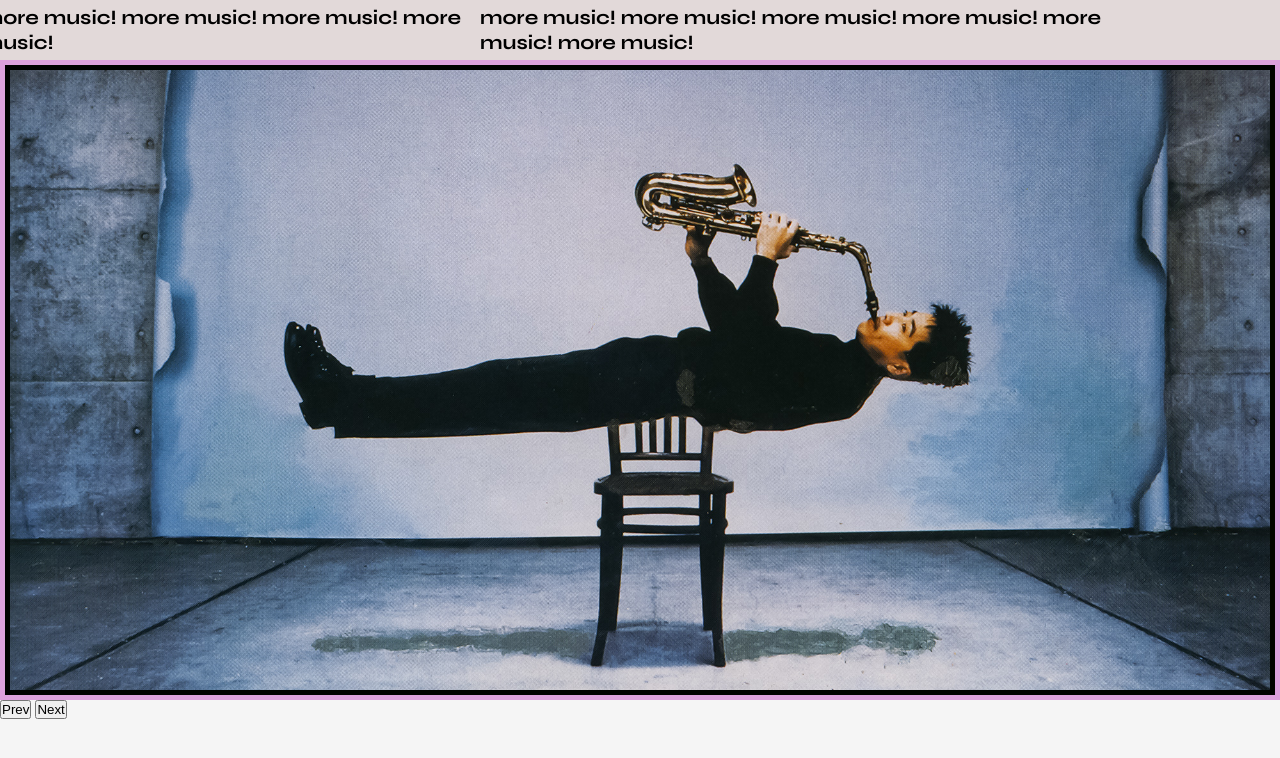
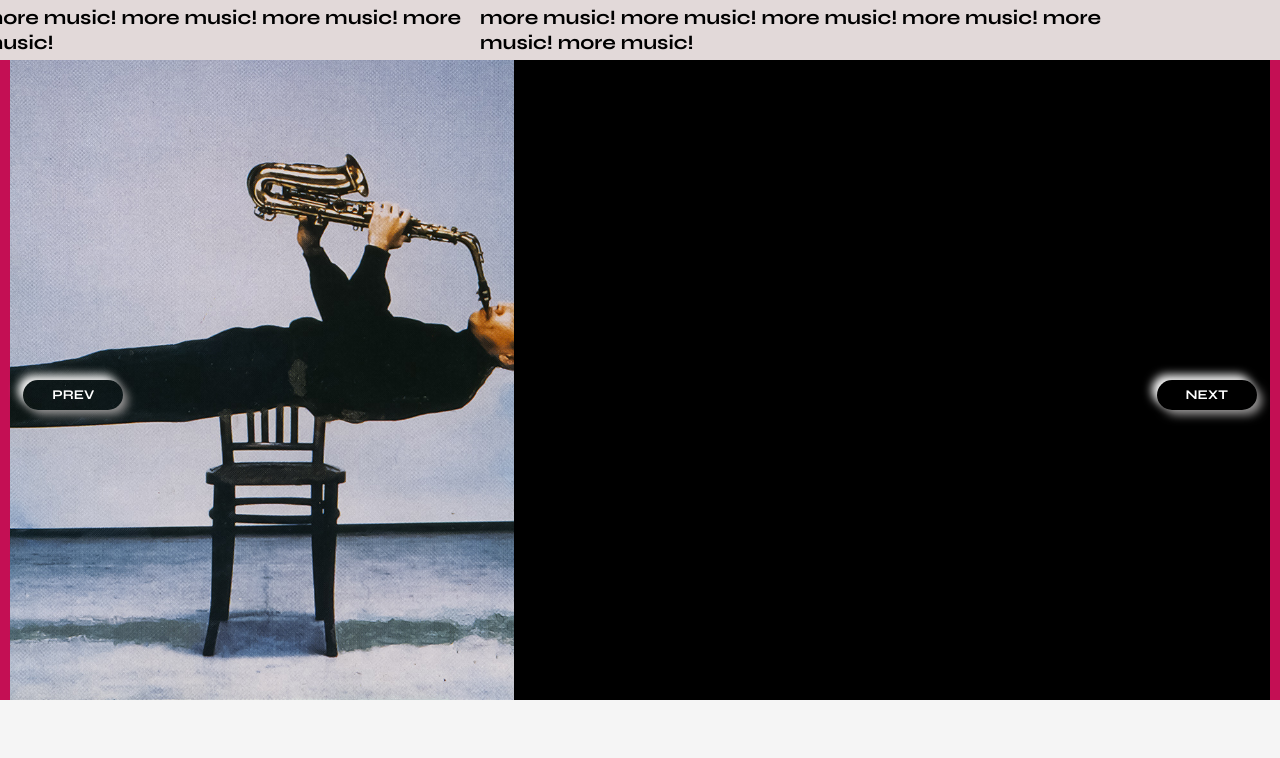
Before and after one commit to justkakai/Music-blog, a plain HTML site: page index.html in a window 1280 px wide. Drawn offline with Linux system fonts and the light colour scheme.

Commit message:
fix carousel width issues

```diff
--- a/index.html
+++ b/index.html
@@ -7,6 +7,7 @@
     <meta name="viewport" content="width=device-width, initial-scale=1.0">
     <title>Music Blog</title>
     <link rel="stylesheet" href="styles/style.css">
+    <script src="https://kit.fontawesome.com/0001ab6e26.js" crossorigin="anonymous"></script>
 </head>
 
 <body>
@@ -31,10 +32,9 @@
                 <img src="./images/shimizu.jpg" id="firstClone" alt="">
             </div>
         </div>
+        <button id="prevBtn">PREV</button>
+        <button id="nextBtn">NEXT</button>
     </header>
-
-    <button id="prevBtn">Prev</button>
-    <button id="nextBtn">Next</button>
 
     <script src="./src/index.js"></script>
 </body>
--- a/styles/style.scss
+++ b/styles/style.scss
@@ -18,7 +18,6 @@ body {
   display: flex;
   align-items: center;
   overflow: hidden;
-  //   position: absolute;
   background-color: rgb(226, 217, 217);
   width: 100vw;
   height: 60px;
@@ -30,50 +29,50 @@ body {
   }
 }
 
-/*
 header {
+  position: relative;
   width: 100%;
   height: 40rem;
-  border: 5px solid plum;
+  border-left: 10px solid rgb(196, 15, 84);
+  border-right: 10px solid rgb(196, 15, 84);
+  background-color: black;
   .header-content {
-    display: flex;
     height: 100%;
-    width: 100%;
+    width: 40%;
+    overflow: hidden;
   }
   .carousel-slide {
+    display: flex;
     height: 100%;
     width: 100%;
     img {
       height: 100%;
-      width: 100vw;
-      object-position: center;
-      object-fit: contain;
-    }
-  }
-}
-*/
-
-header {
-  width: 100%;
-  height: 40rem;
-  border: 5px solid plum;
-  .header-content {
-    height: 100%;
-    width: 100%;
-    border: 5px solid black;
-    overflow: hidden;
-  }
-  .carousel-slide {
-    // border: 8px solid lime;
-    display: flex;
-    // height: 100%;
-    width: 100%;
-    img {
-      height: 100%;
-      width: 100vw;
+      width: 100%;
       object-position: center;
       object-fit: cover;
     }
+  }
+  #prevBtn {
+    width: 100px;
+    position: absolute;
+    top: 50%;
+    left: 1em;
+  }
+  #nextBtn {
+    width: 100px;
+    position: absolute;
+    top: 50%;
+    right: 1em;
+  }
+  button {
+    width: 100px;
+    height: 30px;
+    border: none;
+    color: #ffffff;
+    background: none;
+    border-radius: 50px;
+    box-shadow: 5px 5px 10px #929090, -5px -5px 10px #ffffff;
+    font-family: "Syne", sans-serif;
   }
 }
 
```
Also changed, not shown: images/Shygirl-Slime.jpg (added), images/TDJ-min-scaled.jpg (added), images/kish3.jpg (added), styles/style.css, 1 other file.
